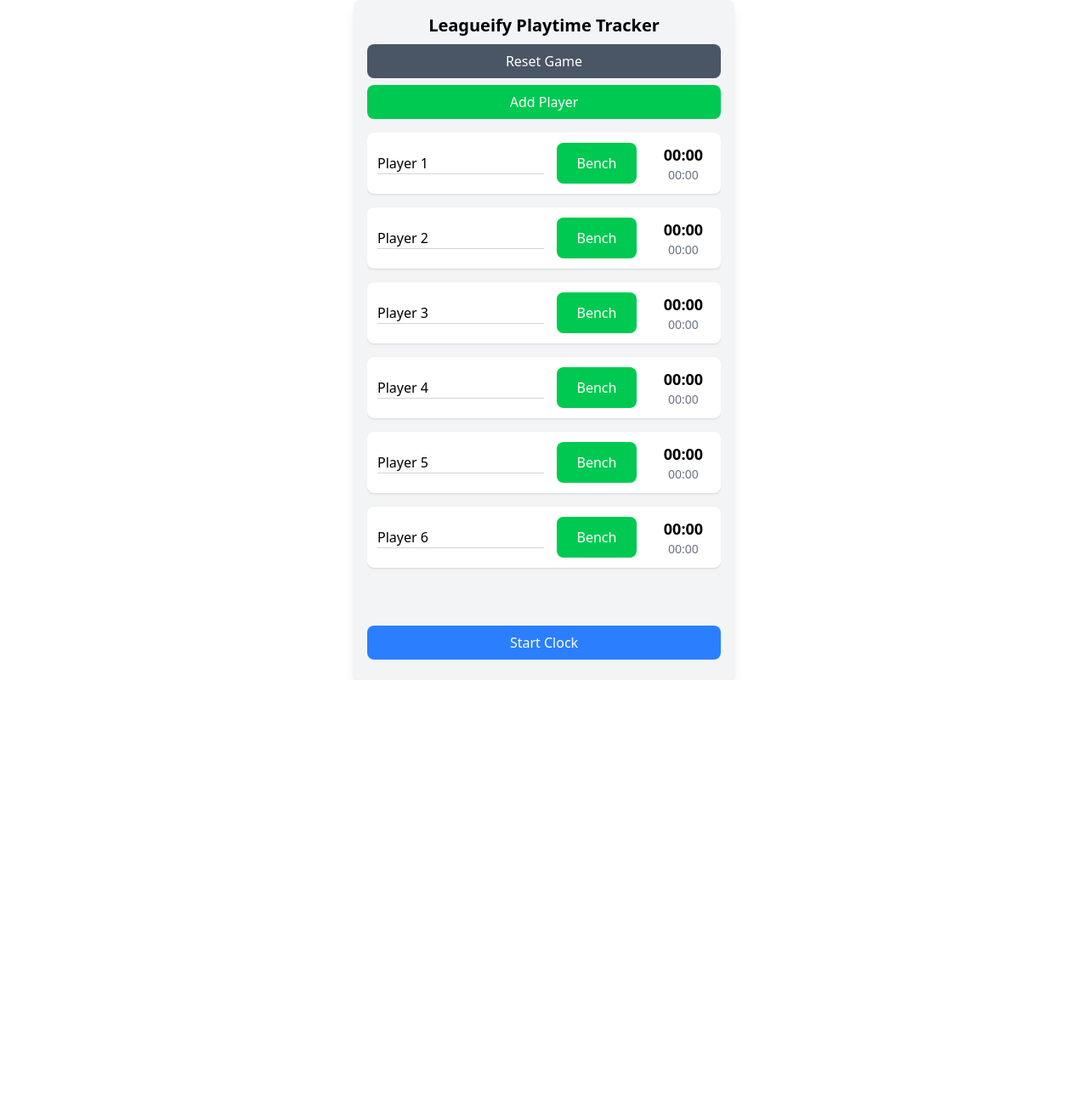
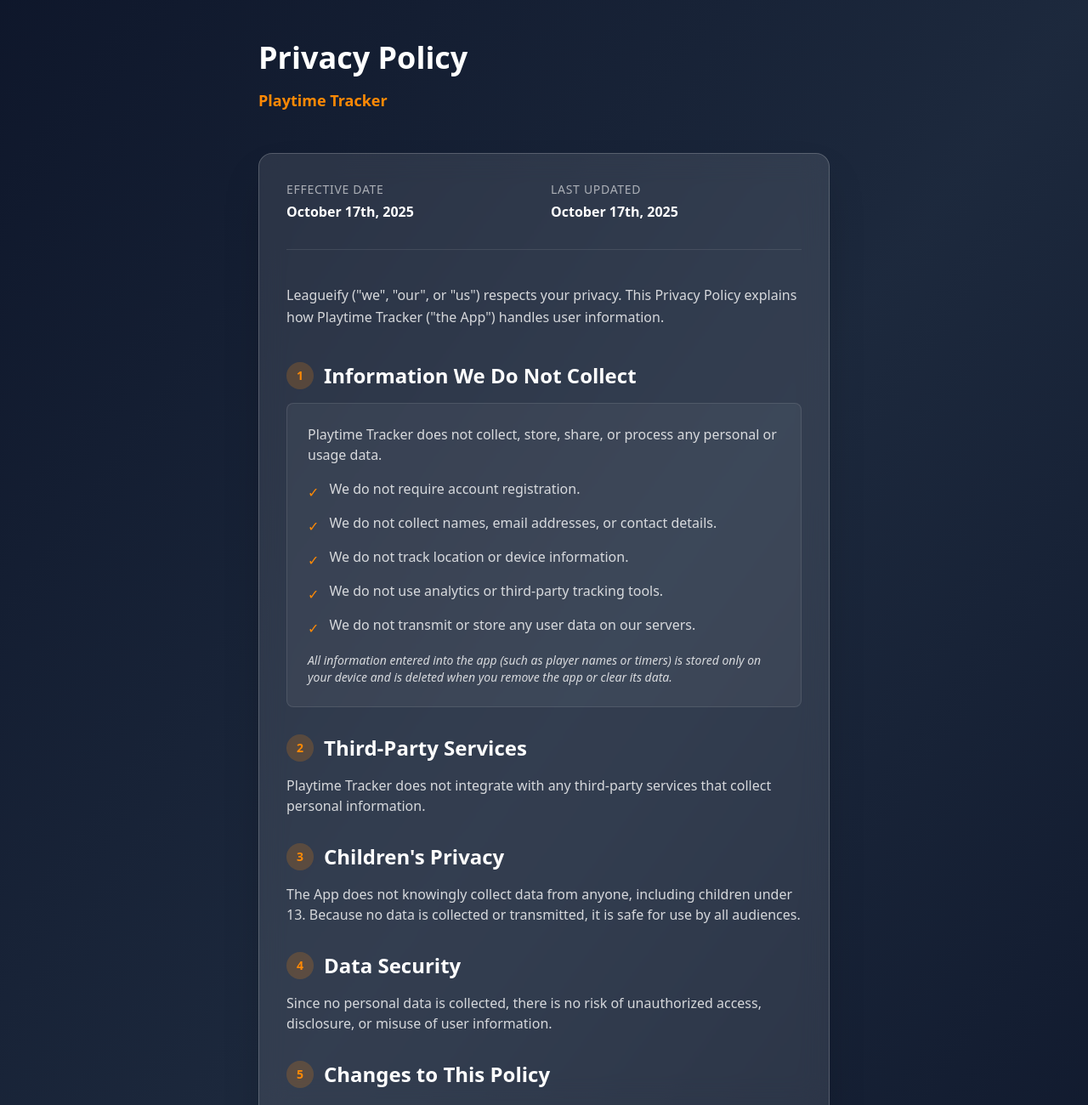
Before and after one commit to Leagueify/playtime-tracker, a React (Vite) app in the folder web/: page /privacy in a window 1280 px wide. Shown: the top 1300 px of the page at 85% size. Before the commit the page ends 800 px from the top, so only its background shows below. Built offline with nearby package versions, Linux system fonts and the light colour scheme.

Commit message:
Add Privacy Policy

```diff
--- a/web/src/App.tsx
+++ b/web/src/App.tsx
@@ -4,12 +4,14 @@
 import './App.css'
 
 import Home from './Home'
+import Privacy from './Privacy'
 
 createRoot(document.getElementById('root')!).render(
   <StrictMode>
     <BrowserRouter>
       <Routes>
-        <Route path="*" element={<Home />} />
+        <Route path="" element={<Home />} />
+        <Route path="privacy" element={<Privacy />} />
       </Routes>
     </BrowserRouter>
   </StrictMode>,
--- /dev/null
+++ b/web/src/Privacy.tsx
@@ -0,0 +1,126 @@
+export default function Privacy() {
+  return (
+    <div className="min-h-screen bg-gradient-to-br from-slate-900 via-slate-800 to-slate-900 py-12 px-4">
+      <div className="max-w-2xl mx-auto">
+        {/* Header */}
+        <div className="mb-12">
+          <h1 className="text-4xl font-bold text-white mb-4">Privacy Policy</h1>
+          <p className="text-lg text-orange-400 font-semibold">Playtime Tracker</p>
+        </div>
+
+        {/* Main Content Card */}
+        <div className="bg-white/10 backdrop-blur-lg rounded-2xl border border-white/20 p-8 shadow-2xl">
+
+          {/* Meta Information */}
+          <div className="mb-10 pb-8 border-b border-white/10">
+            <div className="grid grid-cols-2 gap-4">
+              <div>
+                <p className="text-white/60 text-sm uppercase tracking-wider">Effective Date</p>
+                <p className="text-white font-semibold mt-1">October 17th, 2025</p>
+              </div>
+              <div>
+                <p className="text-white/60 text-sm uppercase tracking-wider">Last Updated</p>
+                <p className="text-white font-semibold mt-1">October 17th, 2025</p>
+              </div>
+            </div>
+          </div>
+
+          {/* Introduction */}
+          <p className="text-white/80 mb-10 leading-relaxed">
+            Leagueify ("we", "our", or "us") respects your privacy. This Privacy Policy explains how Playtime Tracker ("the App") handles user information.
+          </p>
+
+          {/* Sections */}
+          <div className="space-y-8">
+
+            {/* Section 1 */}
+            <section>
+              <h2 className="text-2xl font-bold text-white mb-4 flex items-center gap-3">
+                <span className="w-8 h-8 rounded-full bg-orange-400/20 text-orange-400 flex items-center justify-center text-sm font-bold">1</span>
+                Information We Do Not Collect
+              </h2>
+              <div className="bg-white/5 rounded-lg p-6 border border-white/10">
+                <p className="text-white/80 mb-4">Playtime Tracker does not collect, store, share, or process any personal or usage data.</p>
+                <ul className="space-y-3">
+                  {[
+                    "We do not require account registration.",
+                    "We do not collect names, email addresses, or contact details.",
+                    "We do not track location or device information.",
+                    "We do not use analytics or third-party tracking tools.",
+                    "We do not transmit or store any user data on our servers."
+                  ].map((item, i) => (
+                    <li key={i} className="flex gap-3 text-white/80">
+                      <span className="text-orange-400 mt-1">✓</span>
+                      <span>{item}</span>
+                    </li>
+                  ))}
+                </ul>
+                <p className="text-white/80 mt-4 text-sm italic">All information entered into the app (such as player names or timers) is stored only on your device and is deleted when you remove the app or clear its data.</p>
+              </div>
+            </section>
+
+            {/* Section 2 */}
+            <section>
+              <h2 className="text-2xl font-bold text-white mb-4 flex items-center gap-3">
+                <span className="w-8 h-8 rounded-full bg-orange-400/20 text-orange-400 flex items-center justify-center text-sm font-bold">2</span>
+                Third-Party Services
+              </h2>
+              <p className="text-white/80">Playtime Tracker does not integrate with any third-party services that collect personal information.</p>
+            </section>
+
+            {/* Section 3 */}
+            <section>
+              <h2 className="text-2xl font-bold text-white mb-4 flex items-center gap-3">
+                <span className="w-8 h-8 rounded-full bg-orange-400/20 text-orange-400 flex items-center justify-center text-sm font-bold">3</span>
+                Children's Privacy
+              </h2>
+              <p className="text-white/80">The App does not knowingly collect data from anyone, including children under 13. Because no data is collected or transmitted, it is safe for use by all audiences.</p>
+            </section>
+
+            {/* Section 4 */}
+            <section>
+              <h2 className="text-2xl font-bold text-white mb-4 flex items-center gap-3">
+                <span className="w-8 h-8 rounded-full bg-orange-400/20 text-orange-400 flex items-center justify-center text-sm font-bold">4</span>
+                Data Security
+              </h2>
+              <p className="text-white/80">Since no personal data is collected, there is no risk of unauthorized access, disclosure, or misuse of user information.</p>
+            </section>
+
+            {/* Section 5 */}
+            <section>
+              <h2 className="text-2xl font-bold text-white mb-4 flex items-center gap-3">
+                <span className="w-8 h-8 rounded-full bg-orange-400/20 text-orange-400 flex items-center justify-center text-sm font-bold">5</span>
+                Changes to This Policy
+              </h2>
+              <p className="text-white/80">We may update this Privacy Policy from time to time to reflect changes in our practices or for other operational, legal, or regulatory reasons. The most recent version will be available at: <a href="/privacy" className="text-orange-400 hover:text-orange-300 font-semibold transition">https://playtime.leagueify.io/privacy</a>.</p>
+            </section>
+
+            {/* Section 6 */}
+            <section>
+              <h2 className="text-2xl font-bold text-white mb-4 flex items-center gap-3">
+                <span className="w-8 h-8 rounded-full bg-orange-400/20 text-orange-400 flex items-center justify-center text-sm font-bold">6</span>
+                Contact Us
+              </h2>
+              <p className="text-white/80 mb-4">If you have any questions about this Privacy Policy, please contact us at:</p>
+              <div className="bg-white/5 rounded-lg p-6 border border-white/10 space-y-3">
+                <div className="flex gap-3">
+                  <span className="text-orange-400 font-semibold whitespace-nowrap">Email:</span>
+                  <a href="mailto:support@leagueify.io" className="text-white/80 hover:text-orange-400 transition">support@leagueify.io</a>
+                </div>
+                <div className="flex gap-3">
+                  <span className="text-orange-400 font-semibold whitespace-nowrap">Website:</span>
+                  <a href="https://leagueify.io/contact" target="_blank" rel="noopener noreferrer" className="text-white/80 hover:text-orange-400 transition">https://leagueify.io/contact</a>
+                </div>
+              </div>
+            </section>
+          </div>
+        </div>
+
+        {/* Footer */}
+        <div className="mt-12 text-center text-white/40 text-sm">
+          <p>© 2025 Leagueify. All rights reserved.</p>
+        </div>
+      </div>
+    </div>
+  );
+}
```
